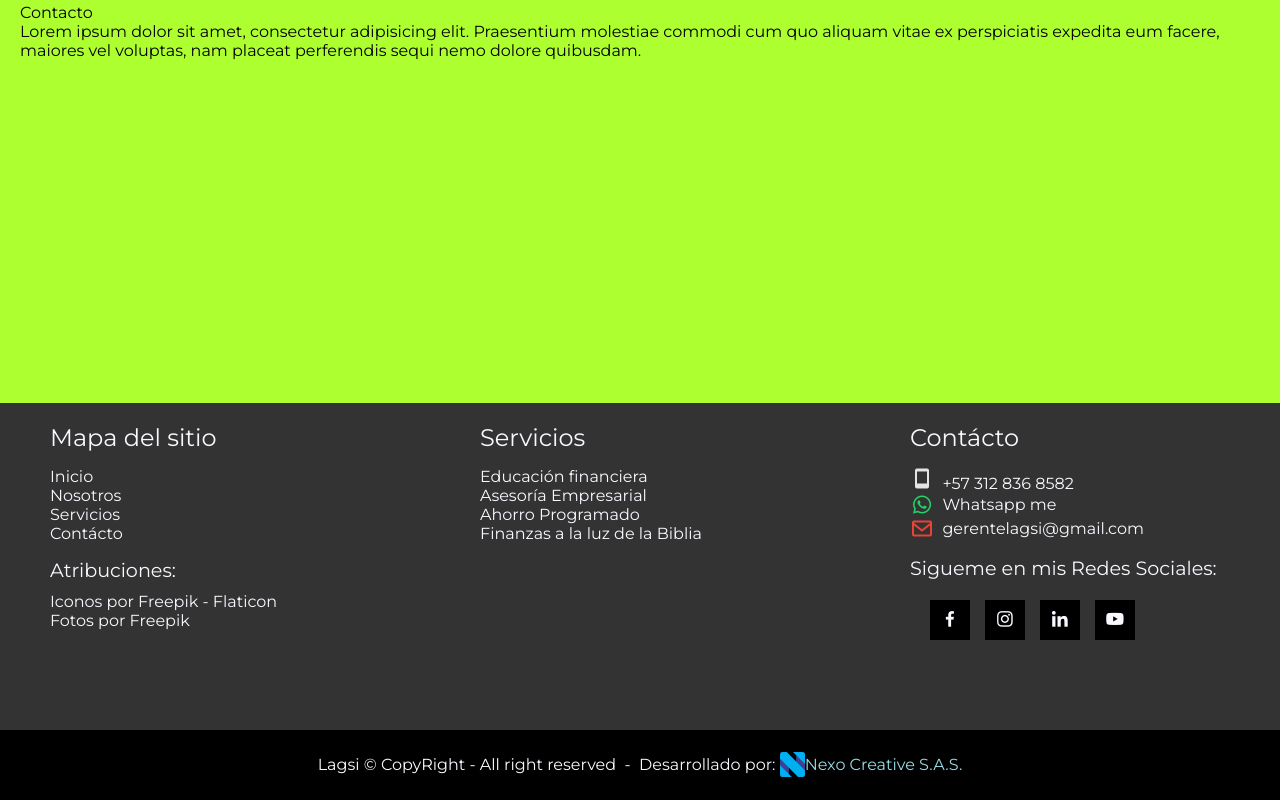
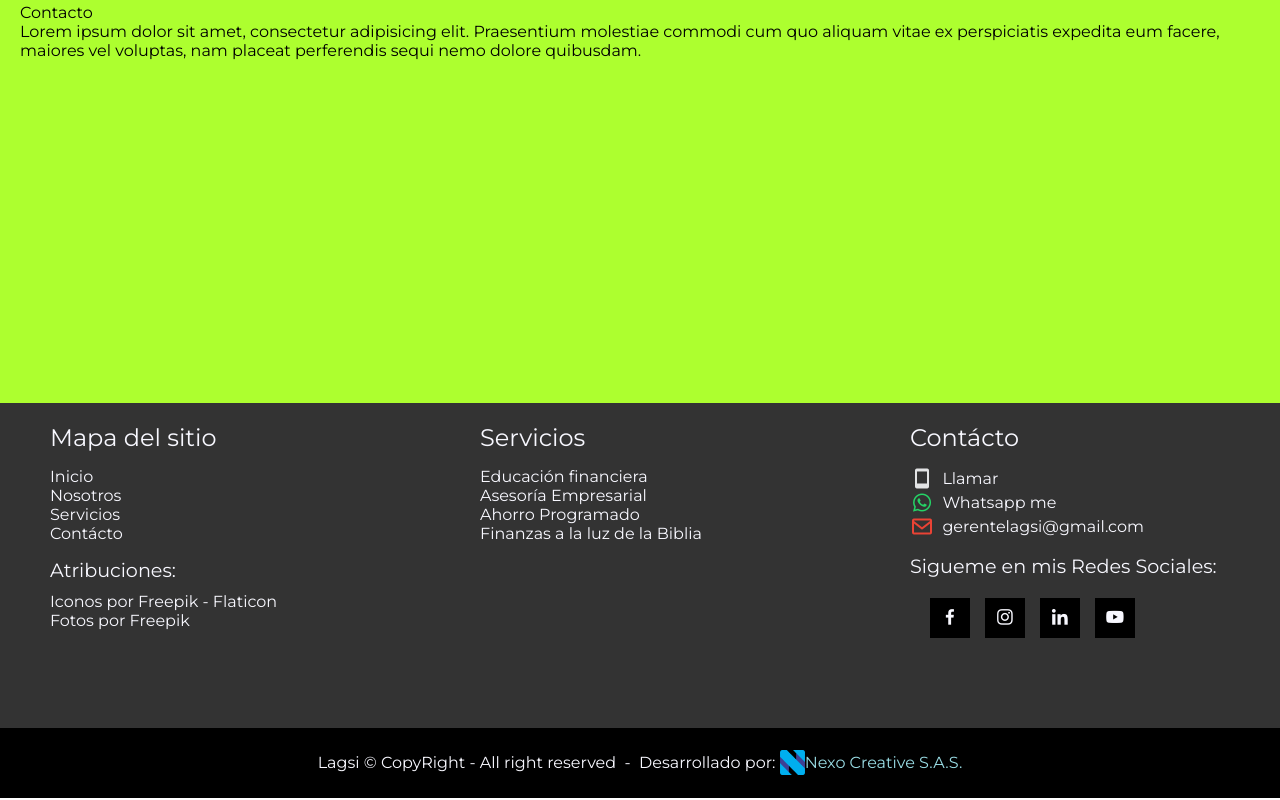
Before and after one commit to LedicaDev/lagsi, a React (Vite) app: page / in a window 1280 px wide. Shown: the part 4458-5258 px from the top of the page. Built offline with nearby package versions, Linux system fonts and the light colour scheme.

Commit message:
Actualización repositorio

```diff
--- a/src/components/Footer.jsx
+++ b/src/components/Footer.jsx
@@ -81,9 +81,10 @@ const Footer = () => {
           <span className="footer-col-title">Contácto</span>
           <ul className="footer-servicios">
             <li>
-              <a className="footer-links-item" href="#edu-financiera"></a>
+              <a className="footer-links-item" href="tel:+573128368582" title="+57 312 836 8582">
               <i className="bx bx-mobile icon-contact mobile"></i>
-              &nbsp;&nbsp;+57 312 836 8582
+              &nbsp;&nbsp;Llamar
+              </a>
             </li>
             <li>
               <a className="footer-links-item" href="https://wa.me/3128368582">
```
